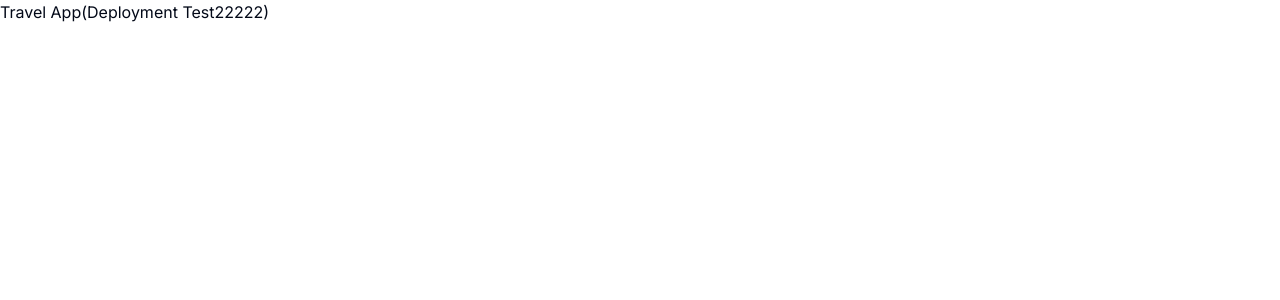
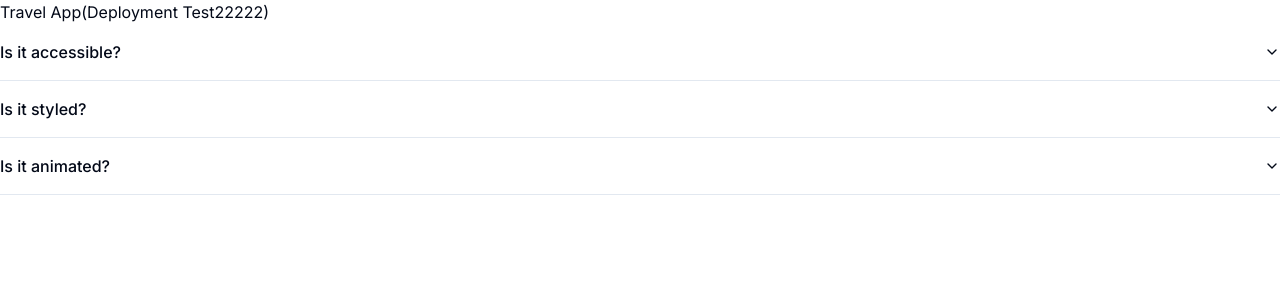
Before and after one commit to MrNiNaD/travel-app, a Next.js app: page / in a window 1280 px wide. Shown: the top 300 px of the page. Built offline with nearby package versions, Linux system fonts and the light colour scheme.

Commit message:
feat: accordion component added

```diff
--- a/package.json
+++ b/package.json
@@ -9,6 +9,7 @@
     "lint": "next lint"
   },
   "dependencies": {
+    "@radix-ui/react-accordion": "^1.2.0",
     "class-variance-authority": "^0.7.0",
     "clsx": "^2.1.1",
     "lucide-react": "^0.414.0",
--- a/src/app/layout.tsx
+++ b/src/app/layout.tsx
@@ -5,8 +5,8 @@
 const inter = Inter({ subsets: ["latin"] });
 
 export const metadata: Metadata = {
-  title: "Create Next App",
-  description: "Generated by create next app",
+  title: "Mayuri Travels",
+  description: "More Travel More Memories",
 };
 
 export default function RootLayout({
--- a/src/app/page.tsx
+++ b/src/app/page.tsx
@@ -1,5 +1,11 @@
+import { AccordionDemo } from "@/customcomponent/Accordion";
 import "./style.css";
 
 export default function Home() {
-  return <p>Travel App(Deployment Test22222)</p>;
+  return (
+    <>
+      <p>Travel App(Deployment Test22222)</p>
+      <AccordionDemo />
+    </>
+  );
 }
--- /dev/null
+++ b/src/components/ui/accordion.tsx
@@ -0,0 +1,58 @@
+"use client"
+
+import * as React from "react"
+import * as AccordionPrimitive from "@radix-ui/react-accordion"
+import { ChevronDown } from "lucide-react"
+
+import { cn } from "@/lib/utils"
+
+const Accordion = AccordionPrimitive.Root
+
+const AccordionItem = React.forwardRef<
+  React.ElementRef<typeof AccordionPrimitive.Item>,
+  React.ComponentPropsWithoutRef<typeof AccordionPrimitive.Item>
+>(({ className, ...props }, ref) => (
+  <AccordionPrimitive.Item
+    ref={ref}
+    className={cn("border-b", className)}
+    {...props}
+  />
+))
+AccordionItem.displayName = "AccordionItem"
+
+const AccordionTrigger = React.forwardRef<
+  React.ElementRef<typeof AccordionPrimitive.Trigger>,
+  React.ComponentPropsWithoutRef<typeof AccordionPrimitive.Trigger>
+>(({ className, children, ...props }, ref) => (
+  <AccordionPrimitive.Header className="flex">
+    <AccordionPrimitive.Trigger
+      ref={ref}
+      className={cn(
+        "flex flex-1 items-center justify-between py-4 font-medium transition-all hover:underline [&[data-state=open]>svg]:rotate-180",
+        className
+      )}
+      {...props}
+    >
+      {children}
+      <ChevronDown className="h-4 w-4 shrink-0 transition-transform duration-200" />
+    </AccordionPrimitive.Trigger>
+  </AccordionPrimitive.Header>
+))
+AccordionTrigger.displayName = AccordionPrimitive.Trigger.displayName
+
+const AccordionContent = React.forwardRef<
+  React.ElementRef<typeof AccordionPrimitive.Content>,
+  React.ComponentPropsWithoutRef<typeof AccordionPrimitive.Content>
+>(({ className, children, ...props }, ref) => (
+  <AccordionPrimitive.Content
+    ref={ref}
+    className="overflow-hidden text-sm transition-all data-[state=closed]:animate-accordion-up data-[state=open]:animate-accordion-down"
+    {...props}
+  >
+    <div className={cn("pb-4 pt-0", className)}>{children}</div>
+  </AccordionPrimitive.Content>
+))
+
+AccordionContent.displayName = AccordionPrimitive.Content.displayName
+
+export { Accordion, AccordionItem, AccordionTrigger, AccordionContent }
--- /dev/null
+++ b/src/customcomponent/Accordion/index.tsx
@@ -0,0 +1,32 @@
+import {
+  Accordion,
+  AccordionContent,
+  AccordionItem,
+  AccordionTrigger,
+} from "@/components/ui/accordion";
+
+export function AccordionDemo() {
+  return (
+    <Accordion type="single" collapsible className="w-full">
+      <AccordionItem value="item-1">
+        <AccordionTrigger>Is it accessible?</AccordionTrigger>
+        <AccordionContent>
+          Yes. It adheres to the WAI-ARIA design pattern.
+        </AccordionContent>
+      </AccordionItem>
+      <AccordionItem value="item-2">
+        <AccordionTrigger>Is it styled?</AccordionTrigger>
+        <AccordionContent>
+          Yes. It comes with default styles that matches the other
+          components&apos; aesthetic.
+        </AccordionContent>
+      </AccordionItem>
+      <AccordionItem value="item-3">
+        <AccordionTrigger>Is it animated?</AccordionTrigger>
+        <AccordionContent>
+          Yes. It's animated by default, but you can disable it if you prefer.
+        </AccordionContent>
+      </AccordionItem>
+    </Accordion>
+  );
+}
```
Also changed, not shown: 1 other file (tests, documents, lock files or other folders).
